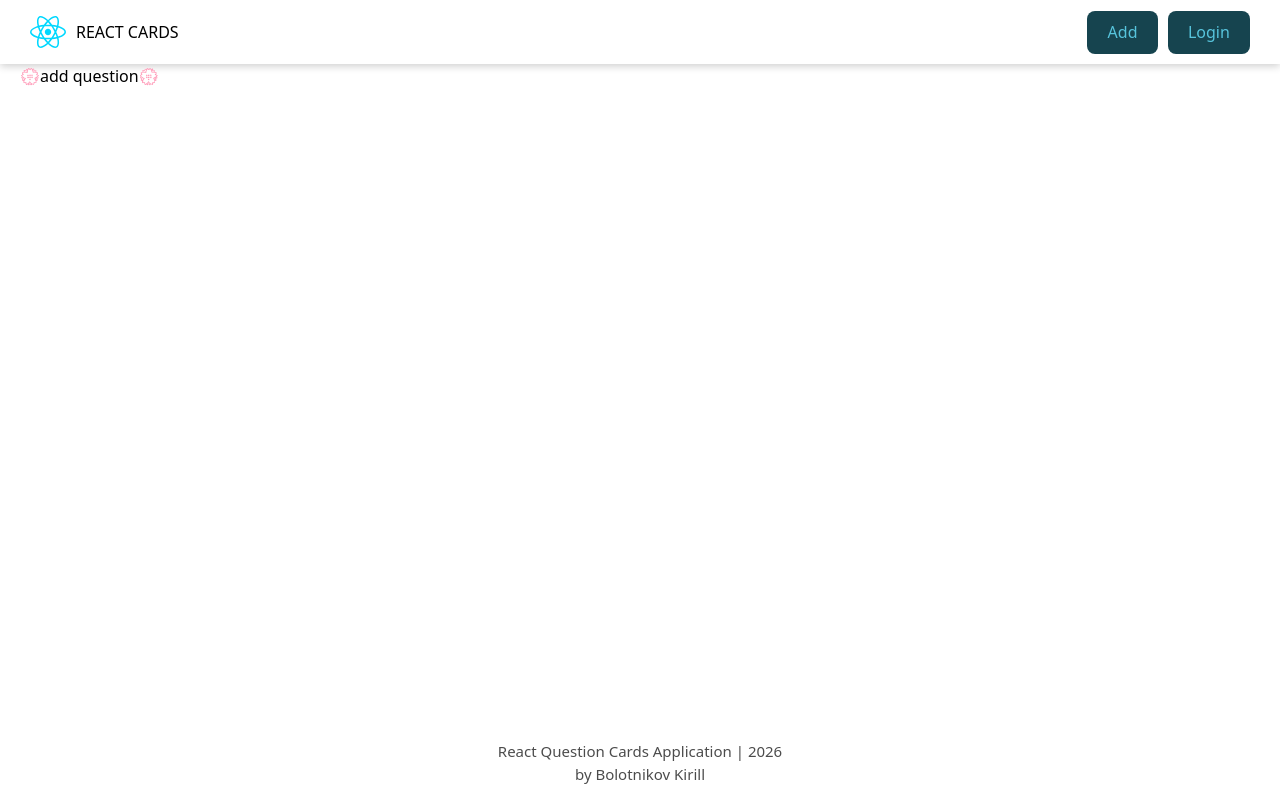
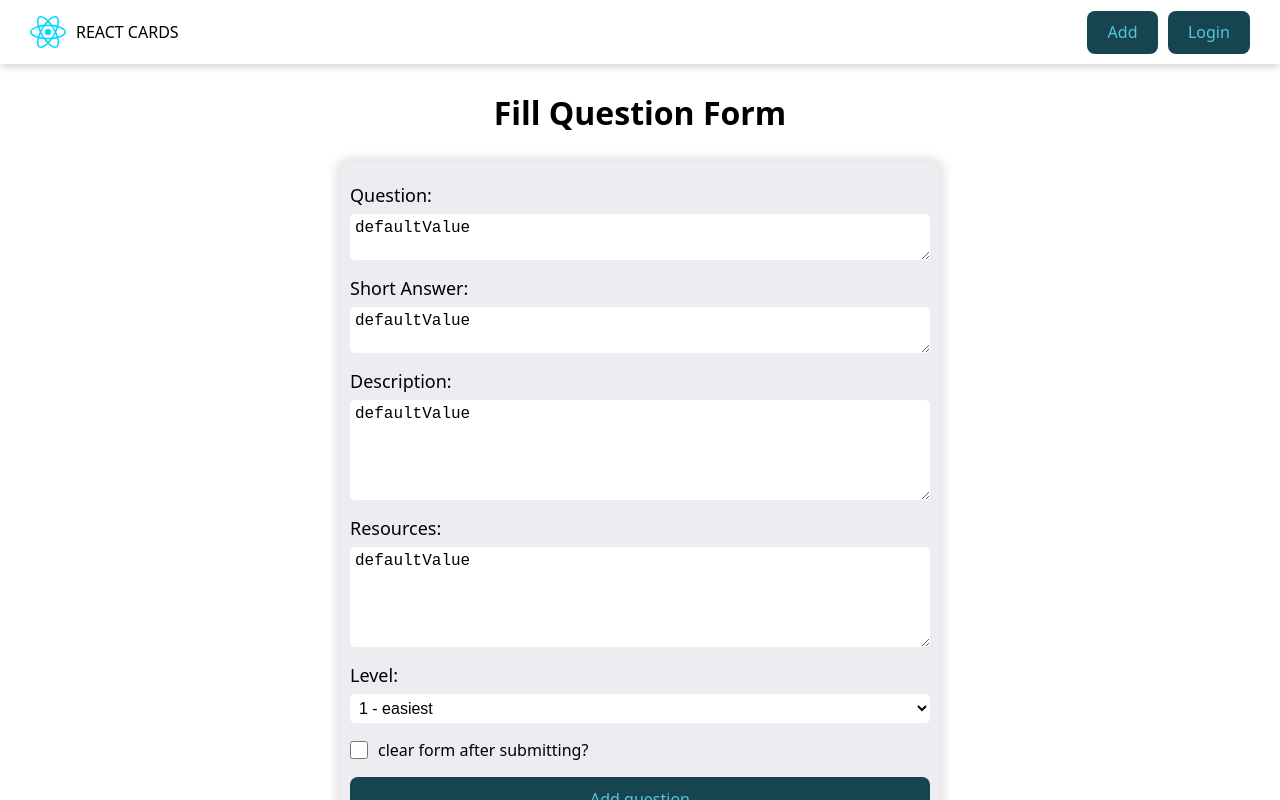
Before and after one commit to waystronstandoff-sketch/react-app, a React (Vite) app: page /addquestion in a window 1280 px wide. Built offline with nearby package versions, Linux system fonts and the light colour scheme.

Commit message:
AddQuestionPage - Styles and html

```diff
--- a/src/App.jsx
+++ b/src/App.jsx
@@ -3,6 +3,7 @@
 import { HomePage } from './Pages/HomePage';
 import { NotFoundPage } from './Pages/NotFoundPage';
 import { QuestionPage } from './Pages/QuestionPage';
+import { AddQuestionPage } from './Pages/AddQuestionPage';
 
 function App() {
   return (
@@ -11,7 +12,7 @@
         <Route element={<MainLayout />}>
           <Route path="/" element={<HomePage />} />
           <Route path="/forbidden" element={<div>forbidden</div>} />
-          <Route path="/addquestion" element={<div>💮add question💮</div>} />
+          <Route path="/addquestion" element={<AddQuestionPage />} />
           <Route path="/question/:id" element={<QuestionPage />} />
           <Route path="*" element={<NotFoundPage />} />
         </Route>
--- /dev/null
+++ b/src/Pages/AddQuestionPage/AddQuestionPage.jsx
@@ -0,0 +1,55 @@
+import { Button } from '../../../components/Button';
+import cls from './AddQuestionPage.module.css';
+
+export const AddQuestionPage = () => {
+
+  return (
+    <div className={cls.addQuestionPageContainer}>
+      <h1 className={cls.formTitle}>Fill Question Form</h1>
+
+      <div className={cls.formContainer}>
+        <form action="" className={cls.form}>
+
+          <div className={cls.formControl}>
+            <label htmlFor="questionField">Question:</label>
+            <textarea name="question" id="questionField" defaultValue={'defaultValue'} cols="30" rows="2" required placeholder="please enter a question"></textarea>
+          </div>
+
+          <div className={cls.formControl}>
+            <label htmlFor="answerField">Short Answer:</label>
+            <textarea name="answer" id="answerField" defaultValue={'defaultValue'} cols="30" rows="2" required placeholder="please enter a short answer"></textarea>
+          </div>
+
+          <div className={cls.formControl}>
+            <label htmlFor="descriptionField">Description:</label>
+            <textarea name="description" id="descriptionField" defaultValue={'defaultValue'} cols="30" rows="5" required placeholder="please enter a full description"></textarea>
+          </div>
+
+          <div className={cls.formControl}>
+            <label htmlFor="resourcesField">Resources:</label>
+            <textarea name="resources" id="resourcesField" defaultValue={'defaultValue'} cols="30" rows="5" required placeholder="please enter a resources separated by commas"></textarea>
+          </div>
+
+          <div className={cls.formControl}>
+            <label htmlFor="levelField">Level:</label>
+            <select name="level" id="levelField" defaultValue={'defaultValue'}>
+              <option disabled>Question level</option>
+              <hr />
+              <option value={'1'}>1 - easiest</option>
+              <option value={'2'}>2 - medium</option>
+              <option value={'3'}>3 - hardest</option>
+            </select>
+          </div>
+
+          <label htmlFor="clearFormField" className={cls.clearFormField}>
+            <input type="checkbox" id="clearFormField" name="clearForm" defaultValue={true} className={cls.checkbox}/>
+            <span>clear form after submitting?</span>
+          </label>
+
+          <Button>Add question</Button>
+
+        </form>
+      </div>
+    </div>
+  );
+};
--- /dev/null
+++ b/src/Pages/AddQuestionPage/AddQuestionPage.module.css
@@ -0,0 +1,68 @@
+.formTitle {
+    margin: 25px auto;
+    width: fit-content;
+}
+
+.formContainer {
+    width: 100%;
+    max-width: 600px;
+    margin: 0 auto;
+    border-radius: 10px;
+    background-color: var(--card-bg-color);
+    box-shadow: 0 0 8px 5px rgba(0, 0, 0, .1);
+}
+
+.form {
+    width: 100%;
+    display: flex;
+    flex-direction: column;
+    align-items: stretch;
+    justify-content: flex-start;
+    padding: 20px 10px;
+    gap: 15px;
+}
+
+.formControl {
+    width: 100%;
+    display: flex;
+    flex-direction: column;
+    align-items: stretch;
+    justify-content: flex-start;
+    gap: 5px;
+
+    label {
+        color: var(--text-color);
+        font-size: 18px;
+    }
+
+    select, textarea {
+        padding: 5px;
+        color: var(--text-color);
+        background-color: var(--main-bg-color);
+        font-size: 16px;
+        border-radius: 5px;
+        border: none;
+        outline: none;
+    }
+
+    select:focus-visible, textarea:focus-visible {
+        border: 2px solid var(--green-color);
+    }
+}
+
+.clearFormField {
+    width: 100%;
+    display: flex;
+    align-items: center;
+    justify-content: flex-start;
+    gap: 10px;
+}
+
+.checkbox {
+    width: 18px;
+    height: 18px;
+    accent-color: var(--green-color);
+}
+.checkbox:disabled + span {
+    opacity: .5;
+}
--- /dev/null
+++ b/src/Pages/AddQuestionPage/index.jsx
@@ -0,0 +1 @@
+export { AddQuestionPage } from './AddQuestionPage';
--- a/src/Pages/QuestionPage/QuestionPage.module.css
+++ b/src/Pages/QuestionPage/QuestionPage.module.css
@@ -83,5 +83,5 @@
 .checkbox {
     width: 18px;
     height: 18px;
-    accent-color: #16c47f;
+    accent-color: var(--green-color);
 }
--- a/src/helpers/delayFn.js
+++ b/src/helpers/delayFn.js
@@ -1,3 +1,3 @@
 export const delayFn = async (delay = 1000) => {
-    return await new Promise((res) => setTimeout(res, delay))
-}
+  return await new Promise((res) => setTimeout(res, delay));
+};
--- a/src/index.css
+++ b/src/index.css
@@ -6,6 +6,8 @@
   --btn-text-color: #fff;
 
   --card-bg-color: #343a46;
+
+  --green-color: #219679;
 
   font-family: system-ui, Avenir, Helvetica, Arial, sans-serif;
   line-height: 1.5;
@@ -48,6 +50,8 @@
     --btn-text-color: #57C4DC;
 
     --card-bg-color: #ebedf0;
+
+    --green-color: #219679;
   }
 }
 @media (prefers-color-scheme: dark) {
@@ -59,5 +63,7 @@
     --btn-text-color: #fff;
 
     --card-bg-color: #343a46;
+
+    --green-color: #219679;
   }
 }
```
